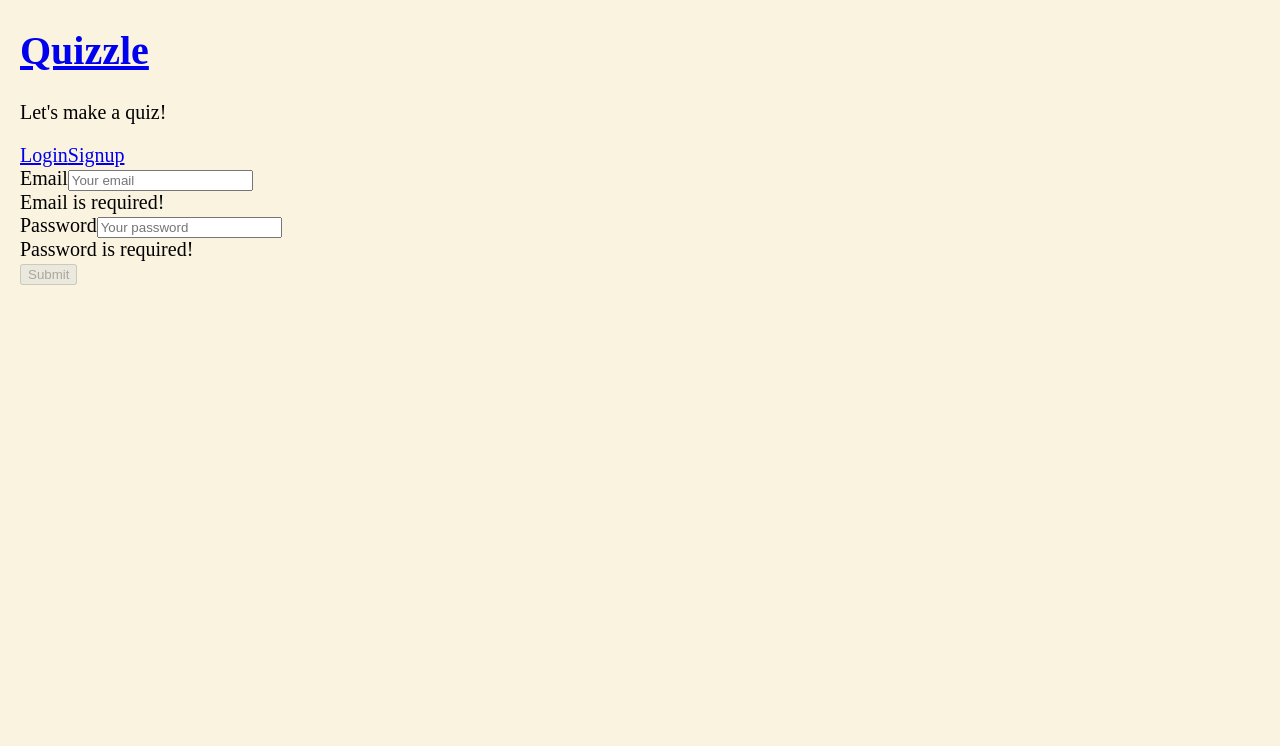
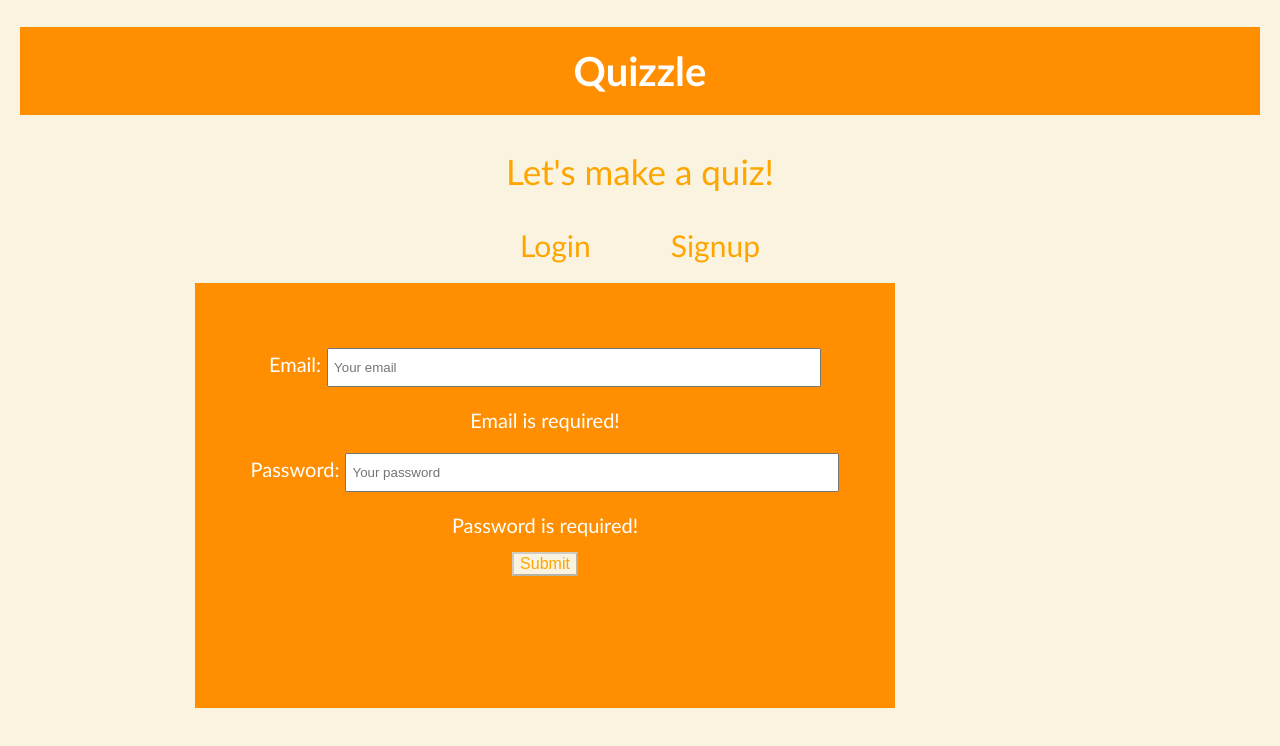
Before and after one commit to mattenos/quizzle, a React (Create React App) app in the folder client/: page /login in a window 1280 px wide. Shown: the top 746 px of the page. Built offline with nearby package versions, Linux system fonts and the light colour scheme.

Commit message:
added styling to header, login, and signup

```diff
--- a/client/src/components/Header.js
+++ b/client/src/components/Header.js
@@ -22,7 +22,7 @@ const Header = () => {
                     <Link to="/">
                         <h1>Quizzle</h1>
                     </Link>
-                    <p>Let's make a quiz!</p>
+                    <p id='title'>Let's make a quiz!</p>
                 </div>
                 <div>
                     {Auth.loggedIn() ? (
--- a/client/src/components/LoginForm.js
+++ b/client/src/components/LoginForm.js
@@ -67,7 +67,7 @@ const LoginForm = () => {
           Something went wrong with your login credentials!
         </Alert>
         <Form.Group>
-          <Form.Label htmlFor="email">Email</Form.Label>
+          <Form.Label htmlFor="email">Email:</Form.Label>
           <Form.Control
             type="text"
             placeholder="Your email"
@@ -82,7 +82,7 @@ const LoginForm = () => {
         </Form.Group>
 
         <Form.Group>
-          <Form.Label htmlFor="password">Password</Form.Label>
+          <Form.Label htmlFor="password">Password:</Form.Label>
           <Form.Control
             type="password"
             placeholder="Your password"
--- a/client/src/components/SignupForm.js
+++ b/client/src/components/SignupForm.js
@@ -76,7 +76,7 @@ const SignupForm = () => {
         </Alert>
 
         <Form.Group>
-          <Form.Label htmlFor="username">Username</Form.Label>
+          <Form.Label htmlFor="username">Username:</Form.Label>
           <Form.Control
             type="text"
             placeholder="Your username"
@@ -91,7 +91,7 @@ const SignupForm = () => {
         </Form.Group>
 
         <Form.Group>
-          <Form.Label htmlFor="email">Email</Form.Label>
+          <Form.Label htmlFor="email">Email:</Form.Label>
           <Form.Control
             type="email"
             placeholder="Your email address"
@@ -106,7 +106,7 @@ const SignupForm = () => {
         </Form.Group>
 
         <Form.Group>
-          <Form.Label htmlFor="password">Password</Form.Label>
+          <Form.Label htmlFor="password">Password:</Form.Label>
           <Form.Control
             type="password"
             placeholder="Your password"
--- a/client/src/index.css
+++ b/client/src/index.css
@@ -1,12 +1,44 @@
 body {
   margin: 20px;
   font-size: 20px;
+  text-align: center;
   text-decoration: none;
   background-color: #F9F3DF;
+  font-family: 'Gill Sans', 'Gill Sans MT', Calibri, 'Trebuchet MS', sans-serif;
 }
 
 .navbar {
   background-color: blue;
+}
+
+/* login and signup */
+form {
+  margin: 20px 175px;
+  padding: 50px;
+  width: 600px;
+  height: 325px;
+  color: white;
+  background-color: #FF8E00;
+  line-height: 1.8;
+}
+
+/* login and signup button */
+button {
+color: orange;
+background-color: #F9F3DF;
+font-size: 16px;
+}
+
+/* user input forms */
+input {
+  width: 80%;
+  padding: 10px 5px;
+  margin: 15px 0;
+  margin-left: 6px;
+  /* display: inline-block; */
+  /* font-size: 15px; */
+
+
 }
 
 
--- a/client/src/styles/nav.css
+++ b/client/src/styles/nav.css
@@ -1,5 +1,32 @@
+h1 {
+    color: white;
+    background-color: #FF8E00;
+    padding: 20px;
+    text-align: center;
+}
 
-.nav {
+a:link {
+    text-decoration: none;
+
+}
+
+#title {
+    color: orange;
+    text-align: center;
+    font-size: 35px;
+}
+
+.btn-lg {
+    color: orange;
+    text-decoration: none;
+    padding: 0px 40px;
+    font-size: 30px;
+
+
+}
+
+
+/* .nav {
     font-size: 23px;
     padding: 15px;
     background-color: #FF8E00;
@@ -24,4 +51,4 @@
 #quiz {
     float: left;
     font-size: 30px;
-}
+} */
```
